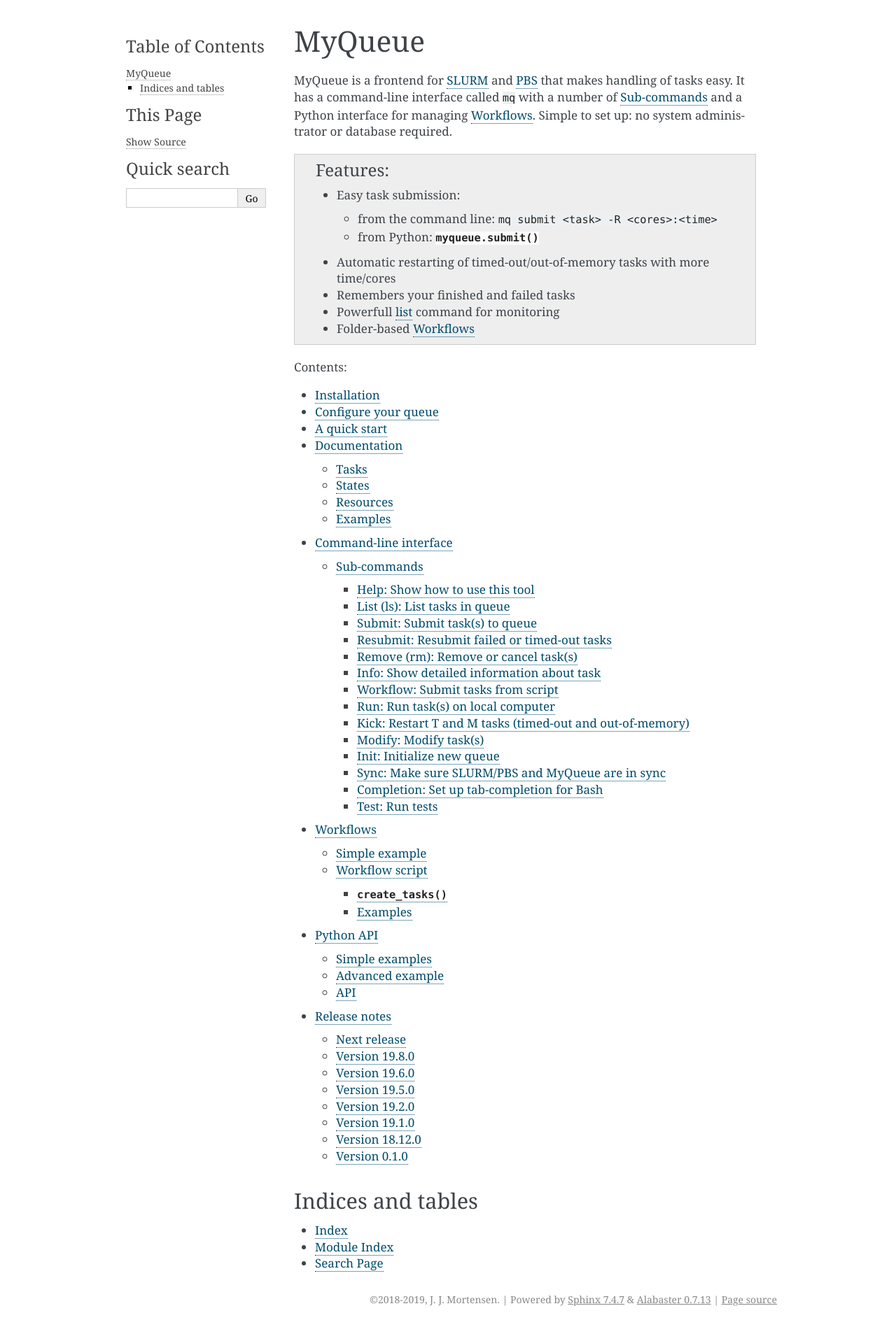
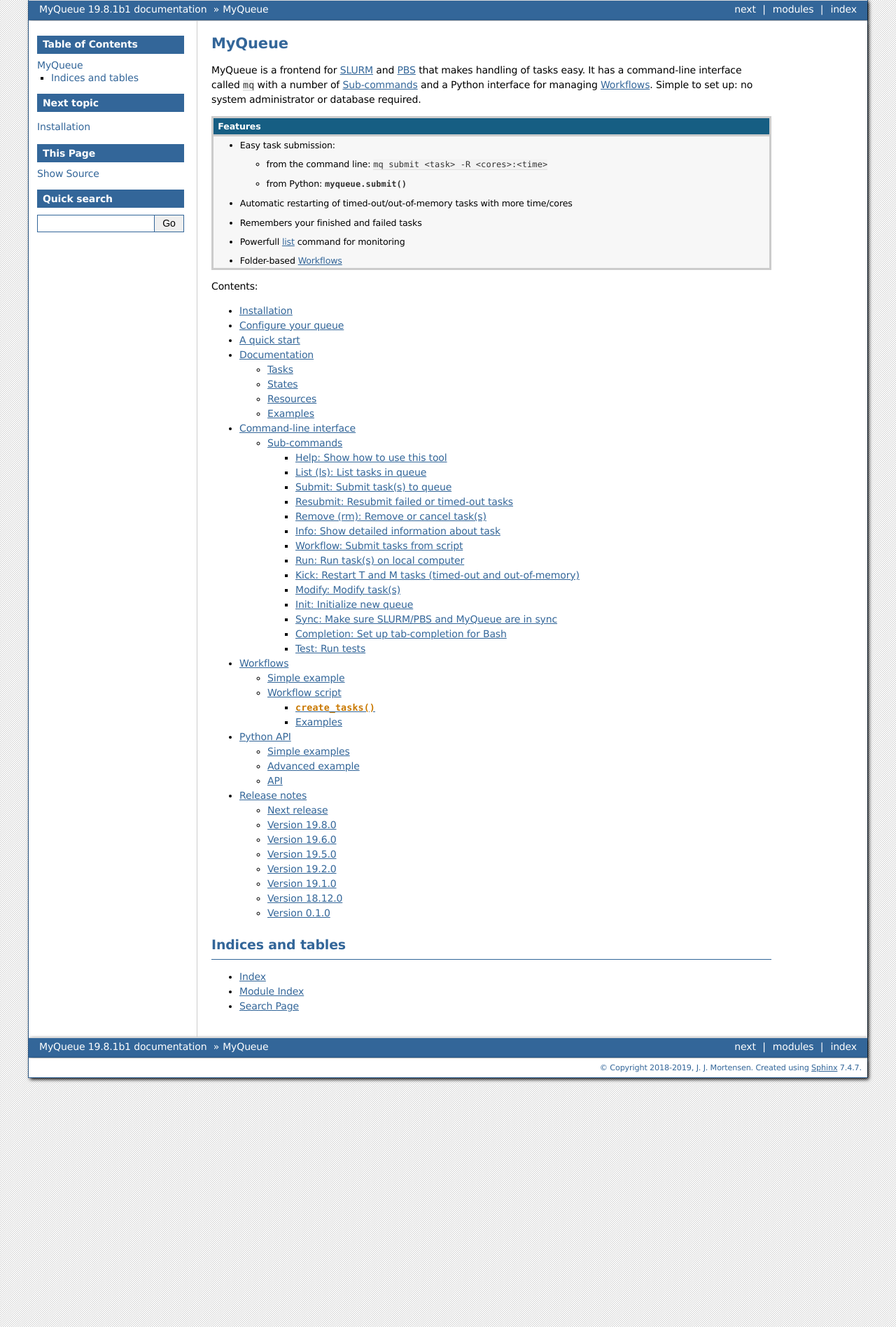
Before and after one commit to Yangxinsix/myqueue, a Sphinx documentation site: the page built from docs/index.rst, in a window 1280 px wide. Shown: the whole page at 70% size. Built offline with Sphinx 7.4.7, drawn with Linux system fonts in a browser that asks for light colours.

Commit message:
Bizstyle

```diff
--- a/docs/conf.py
+++ b/docs/conf.py
@@ -27,7 +27,7 @@
 with open('../myqueue/__init__.py') as fd:
     version = re.search("__version__ = '(.*)'", fd.read()).group(1)
 
-intersphinx_mapping = {'python': ('https://docs.python.org/3.6', None)}
+intersphinx_mapping = {'python': ('https://docs.python.org/3.7', None)}
 
 # The full version, including alpha/beta/rc tags
 release = version
@@ -81,7 +81,7 @@
 # The theme to use for HTML and HTML Help pages.  See the documentation for
 # a list of builtin themes.
 #
-html_theme = 'alabaster'
+html_theme = 'bizstyle'
 
 # Theme options are theme-specific and customize the look and feel of a theme
 # further.  For a list of options available for each theme, see the
```
